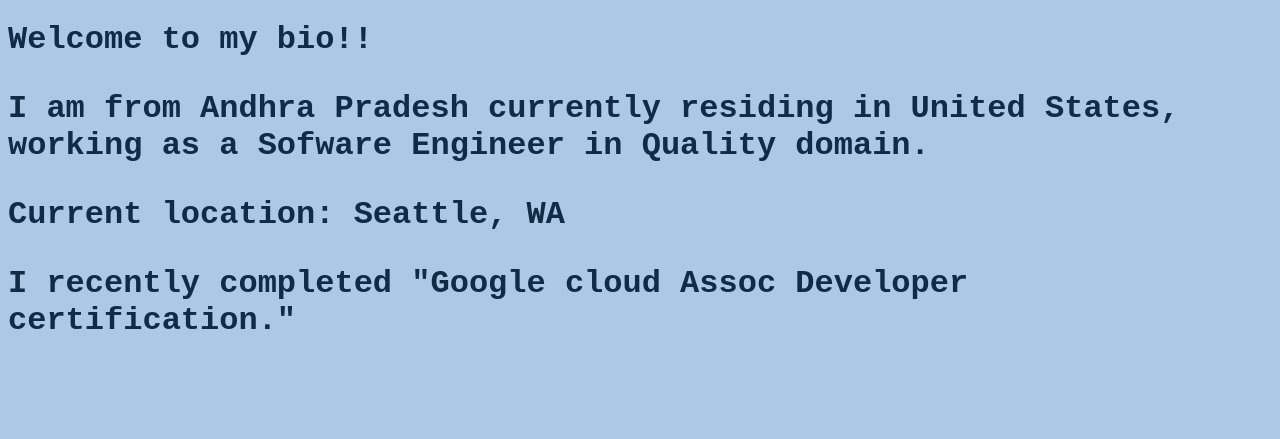
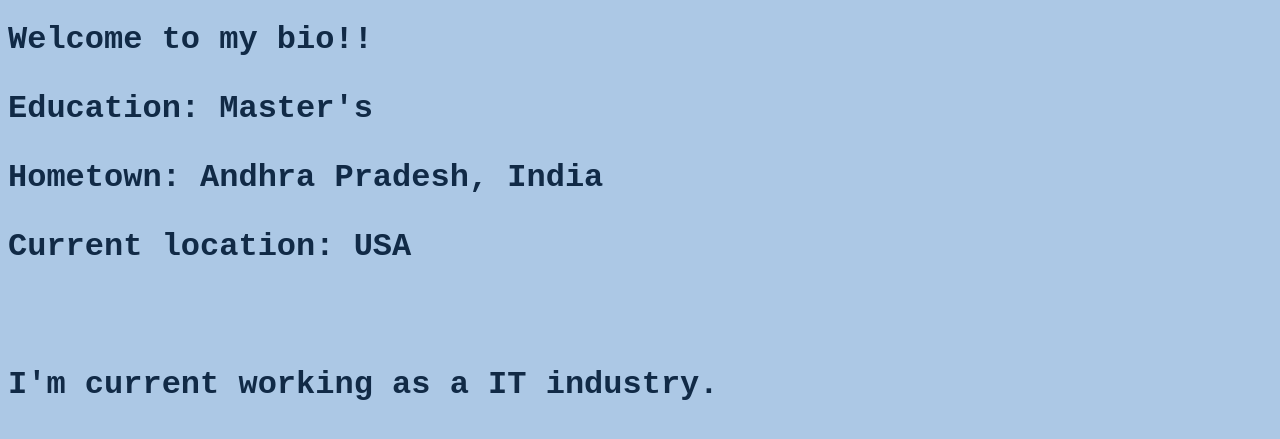
Before and after one commit to rgopav/revanth, a plain HTML site: page index.html in a window 1280 px wide. Drawn offline with Linux system fonts and the light colour scheme.

Commit message:
additional html changes

```diff
--- a/index.html
+++ b/index.html
@@ -7,12 +7,14 @@
 
   <body>
     <h1>Welcome to my bio!!<h1>
-    <div>
-      <p>I am from Andhra Pradesh currently residing in United States, working as a Sofware Engineer in Quality domain.</p>
-      <p>Current location: Seattle, WA</p>
+    <div class = "personal-info">
+      <p> Education: Master's</p>
+      <p>Hometown: Andhra Pradesh, India</p>
+      <p>Current location: USA</p>
+      <br>
+      <p>I'm current working as a IT industry.</p>
     </div>
     <div>
-      I recently completed "Google cloud Assoc Developer certification."
     </div>
   </body>
 </html>
```
